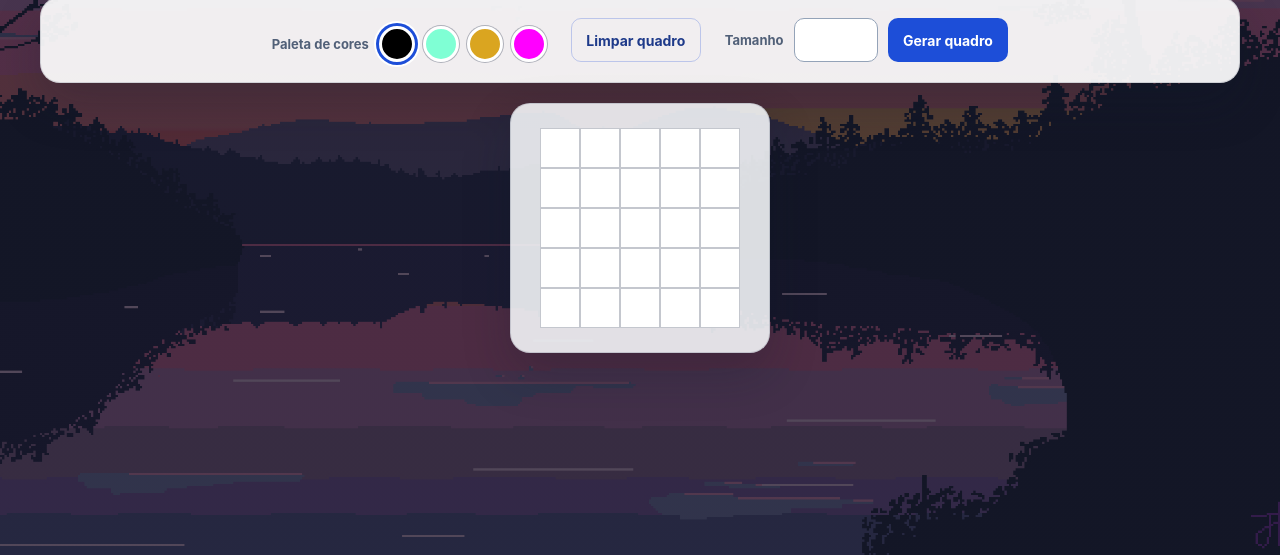
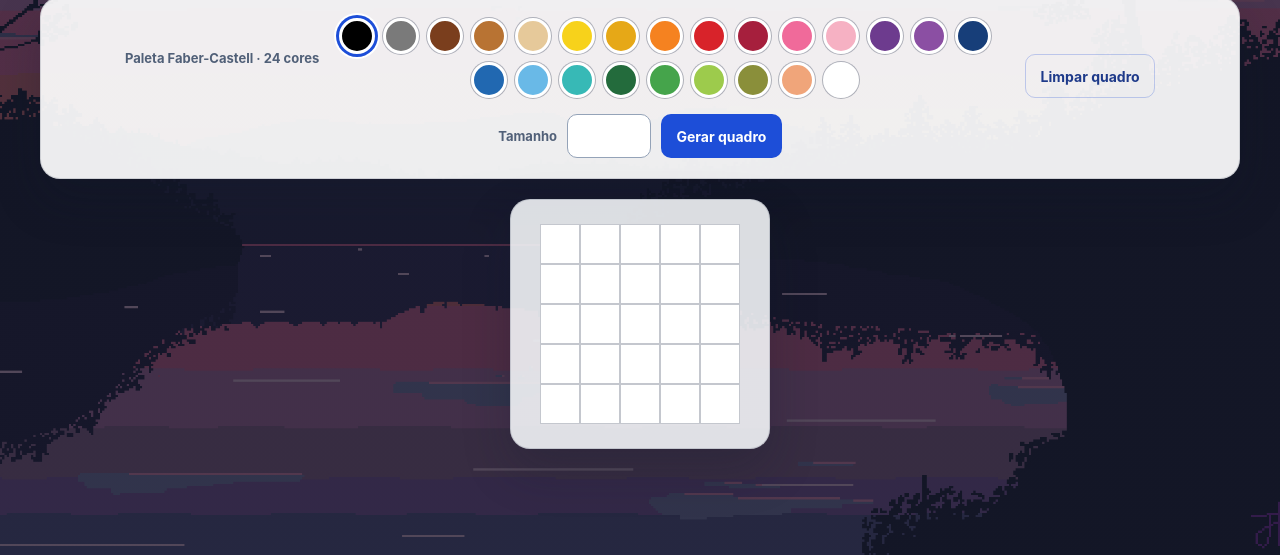
Before and after one commit to SergioEvando23/project-trybe-pixel-art, a website: page index.html in a window 1280 px wide. Shown: the part 245-800 px from the top of the page. Drawn offline with Linux system fonts and the light colour scheme.

Commit message:
feat: expand palette to 24 school colors

```diff
--- a/index.html
+++ b/index.html
@@ -17,8 +17,8 @@
         <section class="set-board" aria-labelledby="controls-title">
             <h2 id="controls-title" class="visually-hidden">Controles do editor</h2>
             <div class="palette-control">
-                <span class="control-label">Paleta de cores</span>
-                <article id="color-palette" aria-label="Paleta de cores"></article>
+                <span class="control-label">Paleta Faber-Castell · 24 cores</span>
+                <article id="color-palette" aria-label="Paleta Faber-Castell com 24 cores"></article>
             </div>
             <button id="clear-board" type="button">Limpar quadro</button>
             <div class="size-control">
--- a/script.js
+++ b/script.js
@@ -1,7 +1,21 @@
-for (let i = 0; i < 4; i += 1) {
+const faberCastellColors = [
+  ['Preto', '#000000'], ['Cinza', '#7A7A7A'], ['Marrom', '#7A3E1D'],
+  ['Marrom-claro', '#B87333'], ['Bege', '#E6C99A'], ['Amarelo', '#F7D21B'],
+  ['Amarelo-ouro', '#E6A817'], ['Laranja', '#F58220'], ['Vermelho', '#D8232A'],
+  ['Vermelho-carmim', '#A61F3D'], ['Rosa', '#F06A9A'], ['Rosa-claro', '#F6B1C3'],
+  ['Violeta', '#6D3B8E'], ['Roxo', '#8B4FA3'], ['Azul-escuro', '#173E79'],
+  ['Azul', '#2168B1'], ['Azul-claro', '#69B9E7'], ['Turquesa', '#37B9B6'],
+  ['Verde-escuro', '#236B3C'], ['Verde', '#45A44B'], ['Verde-claro', '#9DCB4C'],
+  ['Oliva', '#8A8F3A'], ['Pêssego', '#F0A57A'], ['Branco', '#FFFFFF'],
+];
+
+for (let i = 0; i < faberCastellColors.length; i += 1) {
   const div = document.createElement('div');
   div.className = 'color';
   div.class = 'color';
+  div.style.backgroundColor = faberCastellColors[i][1];
+  div.setAttribute('aria-label', faberCastellColors[i][0]);
+  div.setAttribute('title', faberCastellColors[i][0]);
   document.getElementById('color-palette').appendChild(div);
 }
 
@@ -10,13 +24,6 @@ const boardPixel = document.getElementById('board-pixel');
 const colorPalette = document.getElementById('color-palette');
 
 const pixelColor1 = document.querySelectorAll('.color')[0];
-pixelColor1.style.backgroundColor = '#000000';
-const pixelColor2 = document.querySelectorAll('.color')[1];
-pixelColor2.style.backgroundColor = '#7FFFD4';
-const pixelColor3 = document.querySelectorAll('.color')[2];
-pixelColor3.style.backgroundColor = '#DAA520';
-const pixelColor4 = document.querySelectorAll('.color')[3];
-pixelColor4.style.backgroundColor = '#FF00FF';
 
 const pixelBoard = document.getElementById('pixel-board');
 
--- a/style.css
+++ b/style.css
@@ -35,7 +35,7 @@ main { display: grid; gap: 1.25rem; width: min(100% - 2rem, 1200px); margin: 0 a
 .control-label, label { color: var(--muted-ink); font-size: .8125rem; font-weight: 700; }
 
 #color-palette, #pixel-board { display: flex; flex-wrap: wrap; }
-#color-palette { gap: .5rem; justify-content: center; }
+#color-palette { gap: .5rem; justify-content: center; max-width: 42rem; }
 
 button, input { min-height: 2.75rem; border-radius: .625rem; font: inherit; }
 button { padding: 0 .9rem; border: 1px solid transparent; background: var(--accent); color: #fff; font-size: .875rem; font-weight: 700; cursor: pointer; transition: background-color .18s ease, transform .18s ease; }
```
